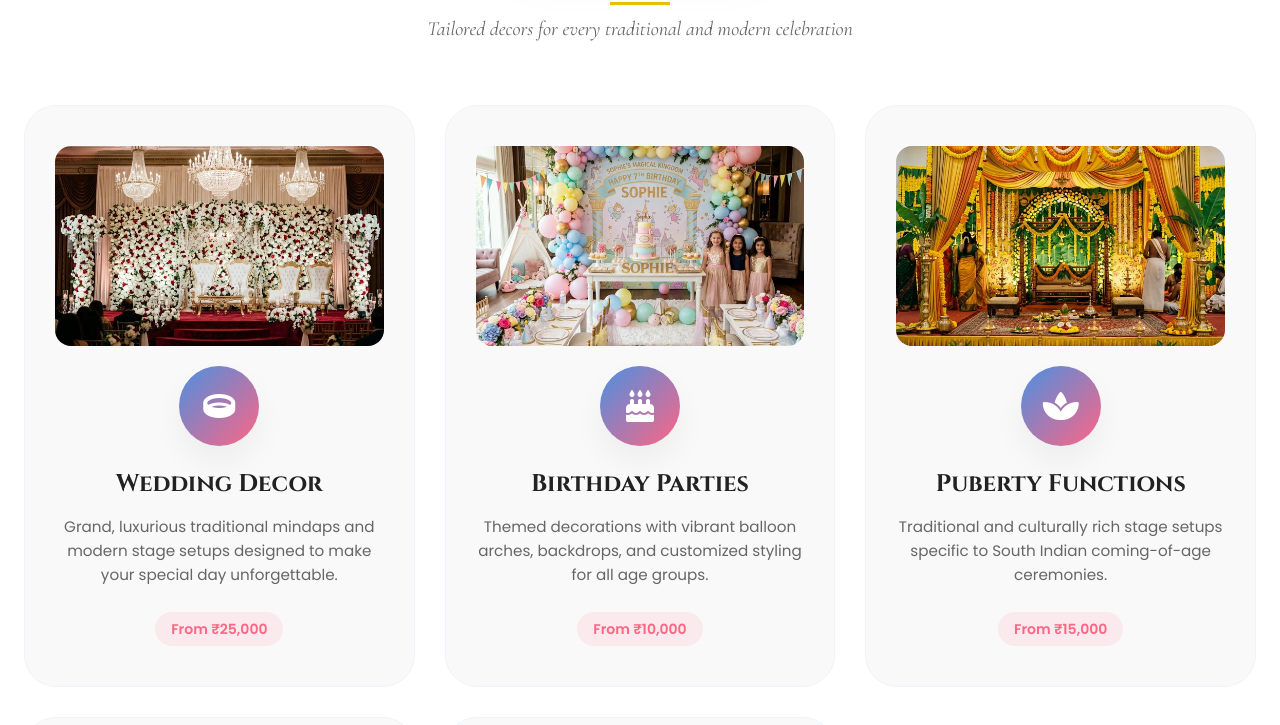
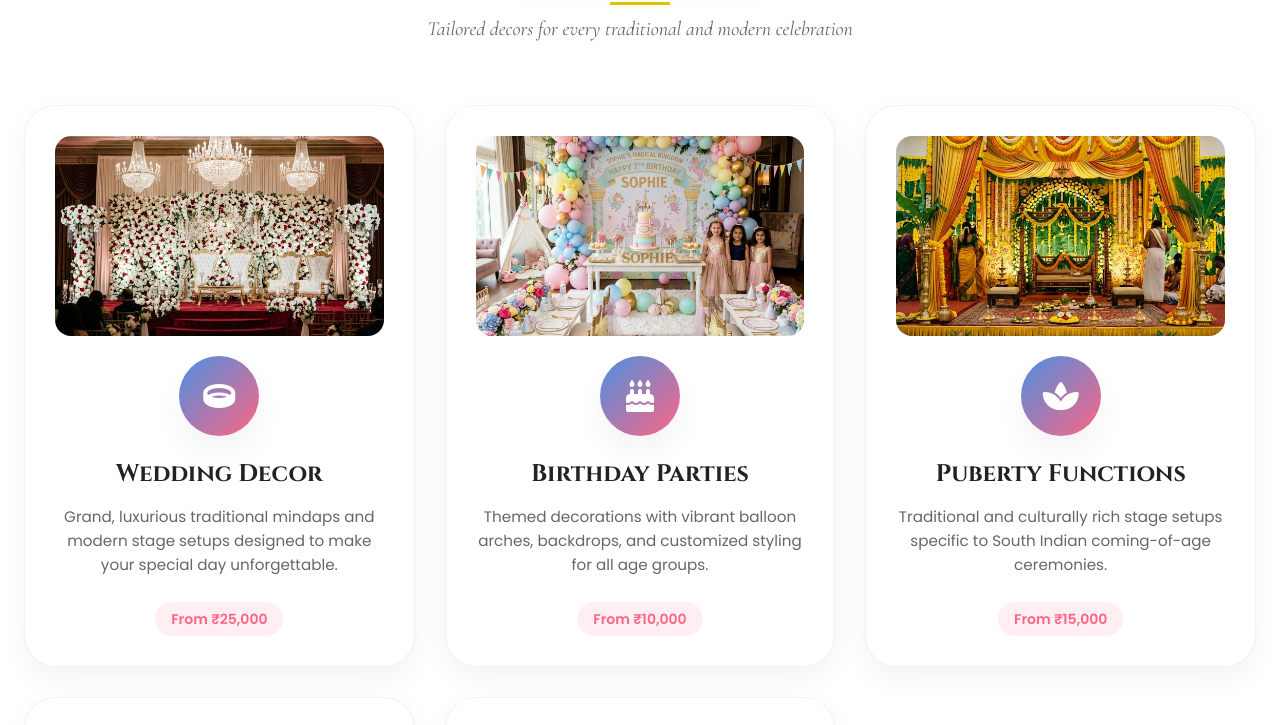
Before and after one commit to Nithishkumar2905/manjuladecorations, a plain HTML site: page index.html in a window 1280 px wide. Shown: the part 951-1676 px from the top of the page. Drawn offline with nearby package versions, Linux system fonts and the light colour scheme.

Commit message:
Implement premium service card redesign

```diff
--- a/index.html
+++ b/index.html
@@ -683,22 +683,27 @@
             position: relative;
         }
 
+        /* Service Cards Redesign */
         .services-grid {
             display: grid;
-            grid-template-columns: repeat(auto-fit, minmax(300px, 1fr));
+            grid-template-columns: repeat(auto-fit, minmax(320px, 1fr));
             gap: 30px;
+            margin-top: 50px;
         }
 
         .service-card {
-            background: var(--bg-light);
+            background: var(--bg-white);
             border-radius: var(--radius-lg);
-            padding: 40px 30px;
+            padding: 30px;
             text-align: center;
-            transition: var(--transition-smooth);
-            border: 1px solid var(--border-color);
             position: relative;
+            transition: all 0.4s cubic-bezier(0.175, 0.885, 0.32, 1.275);
+            border: 1px solid rgba(0, 0, 0, 0.05);
             overflow: hidden;
-            z-index: 1;
+            box-shadow: 0 10px 30px rgba(0, 0, 0, 0.05);
+            display: flex;
+            flex-direction: column;
+            align-items: center;
         }
 
         .service-card::before {
```
